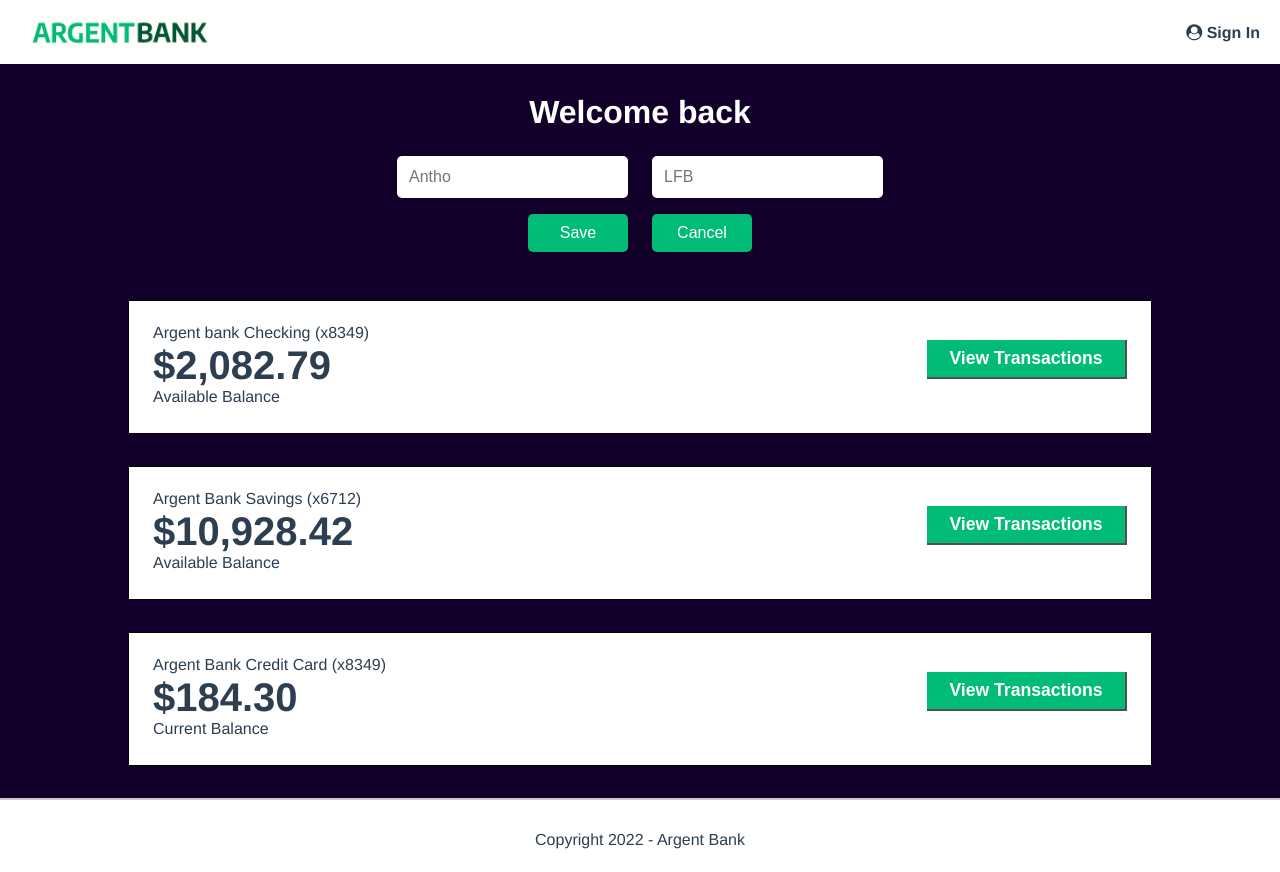
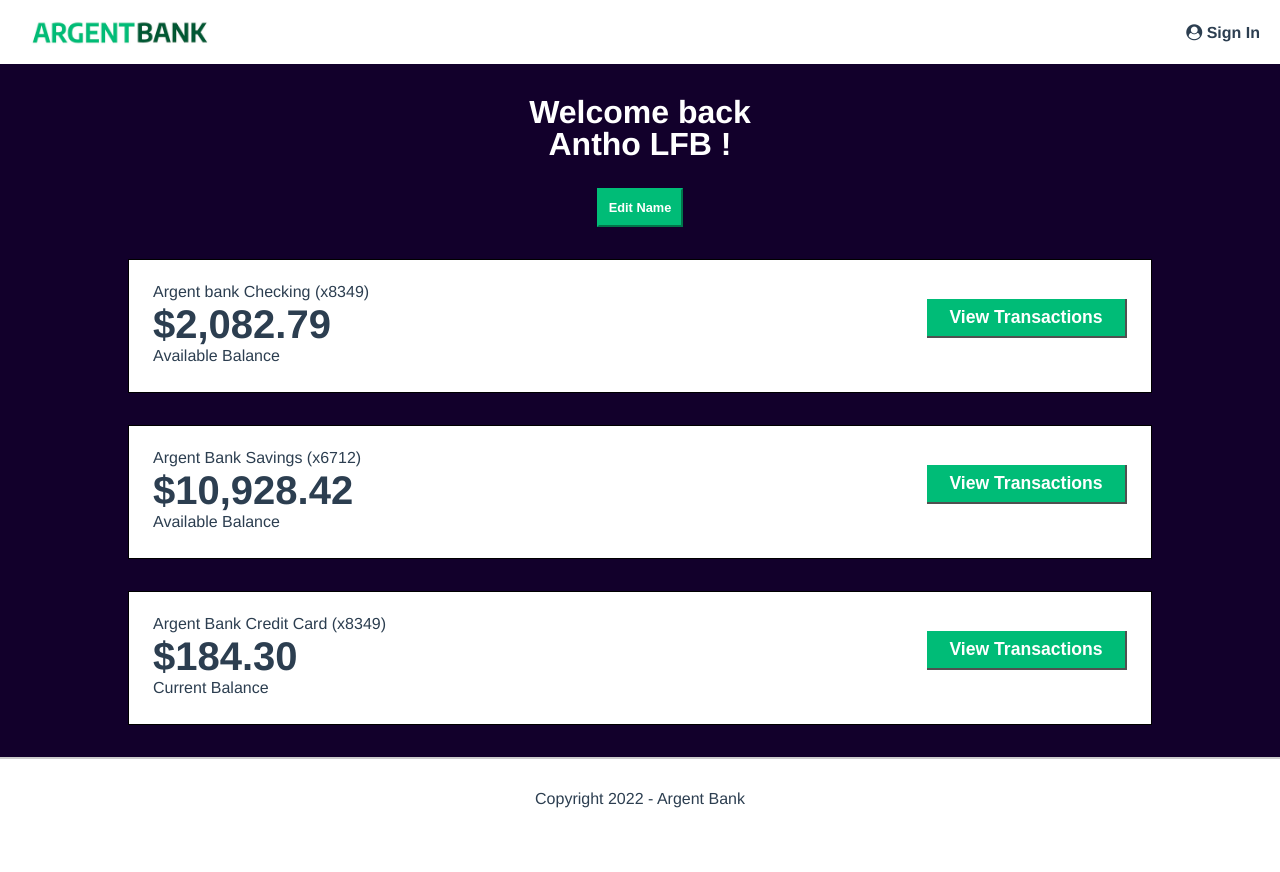
Before and after one commit to AnthoLFB/AnthonyLefebvre_13_26092022, a React (Create React App) app: page /user/1 in a window 1280 px wide. After the commit the page ends 831 px from the top, so only its background shows below. Built offline with nearby package versions, Linux system fonts and the light colour scheme.

Commit message:
Creation and management of the local state to show or hide the user's profile modification form. The form will be hidden by default when the application is launched.

```diff
--- a/src/components/UserProfileInformation.jsx
+++ b/src/components/UserProfileInformation.jsx
@@ -1,10 +1,12 @@
+//React
+import { useState } from 'react';
+
 //CSS
 import '../styles/components/UserProfileInformation.css';
 
 function UserProfileInformation({name, lastname})
 {
-    //TEMP
-    let isFormOpen = true;
+    const [isFormOpen, setIsFormOpen] = useState(false);
 
     if(isFormOpen)
     {
@@ -19,7 +21,7 @@ function UserProfileInformation({name, lastname})
                     </div>
                     <div className='profile__update-form__fields-container'>
                         <button className='profile__update-form__fields-container__button' type="submit">Save</button>
-                        <button className='profile__update-form__fields-container__button' type="button">Cancel</button>
+                        <button className='profile__update-form__fields-container__button' type="button"  onClick={ () => setIsFormOpen(false)}>Cancel</button>
                     </div>
                 </form>
             </section>
@@ -29,7 +31,7 @@ function UserProfileInformation({name, lastname})
     return (
         <section className="profile">
             <h1 className="profile__title">Welcome back <br/> {name} {lastname} !</h1>
-            <button className="profile__button" type="button">Edit Name</button>
+            <button className="profile__button" type="button" onClick={ () => setIsFormOpen(true)}>Edit Name</button>
         </section>
     )
 }
```
